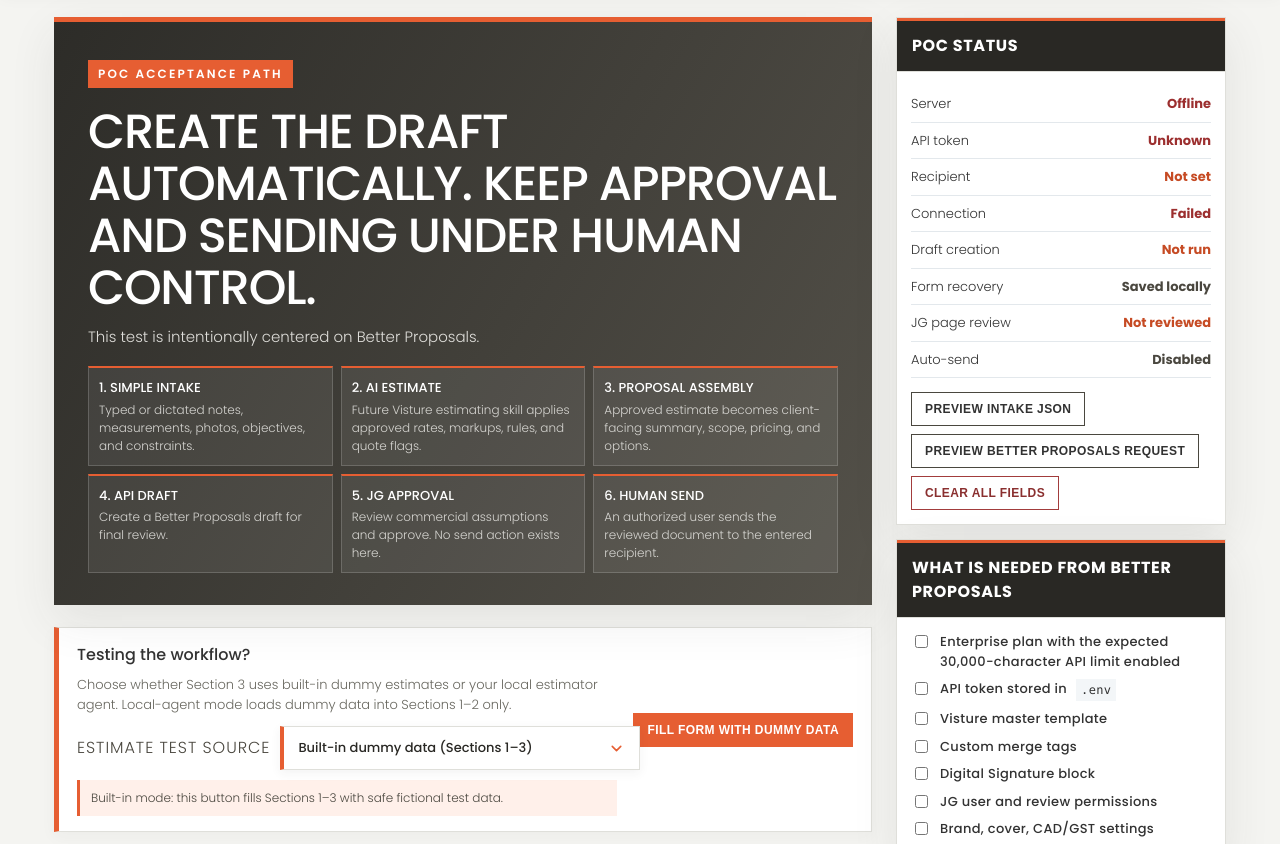
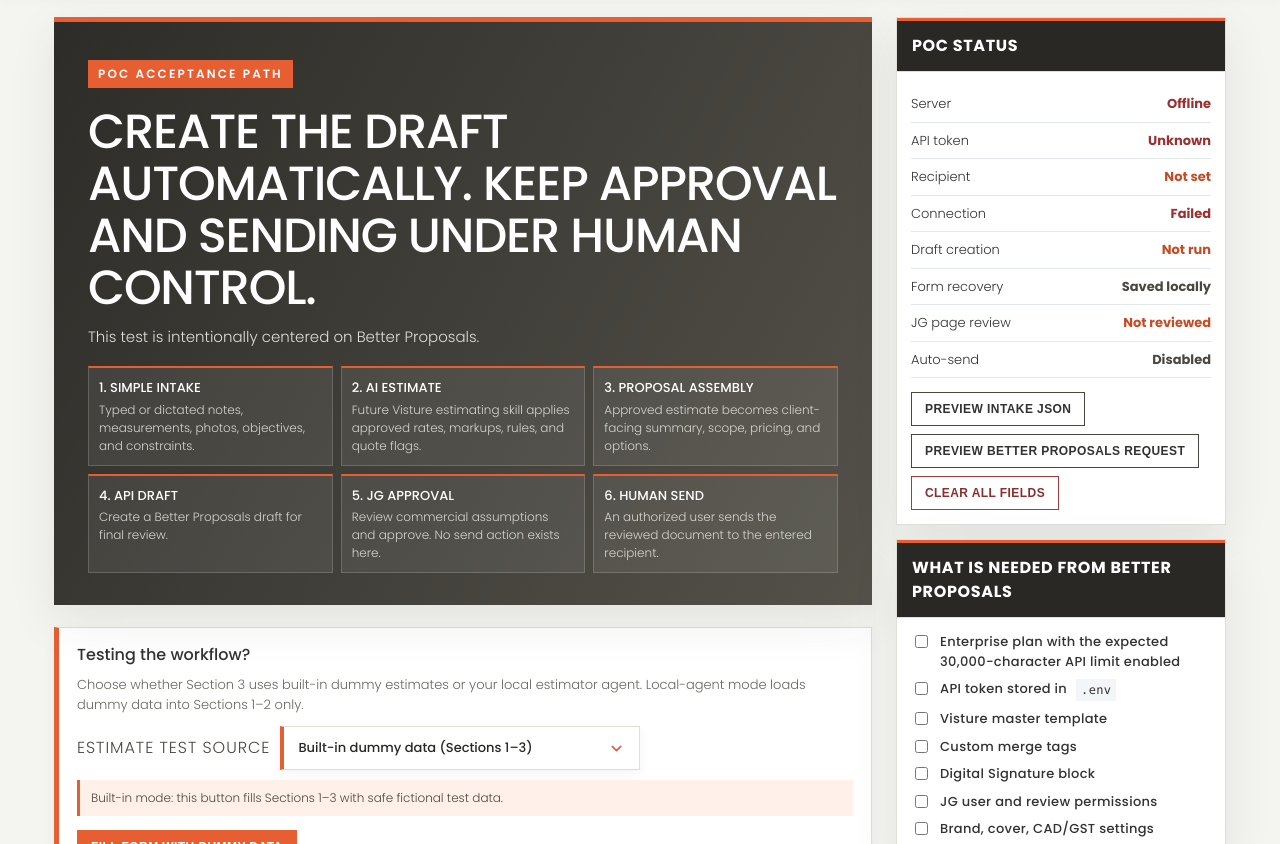
Before and after one commit to jem-visture/intake-form, a website: page public/index.html in a window 1280 px wide. Shown: the part 108-952 px from the top of the page. Drawn offline with Linux system fonts and the light colour scheme; no server answers.

Commit message:
Separate estimate source and dummy data controls

```diff
--- a/public/index.html
+++ b/public/index.html
@@ -333,10 +333,9 @@
     .actions { display: flex; flex-wrap: wrap; gap: 8px; margin-top: 14px; }
 
     .form-start-actions {
-      display: flex;
-      align-items: center;
-      justify-content: space-between;
-      gap: 16px;
+      display: grid;
+      grid-template-columns: minmax(0, 1fr);
+      gap: 14px;
       margin: 0 0 20px;
       padding: 15px 18px;
       background: #fff;
@@ -346,7 +345,7 @@
     }
 
     .form-start-actions p { margin: 0; color: var(--muted); font-size: 13px; }
-    .form-start-actions button { flex: 0 0 auto; }
+    .form-start-actions > #loadDemo { justify-self: start; }
     .test-source-control { display: flex; align-items: center; gap: 10px; margin-top: 12px; }
     .test-source-label { flex: 0 0 auto; color: var(--charcoal); text-transform: uppercase; letter-spacing: .06em; }
     .test-source-native { position: absolute; width: 1px; height: 1px; opacity: 0; pointer-events: none; }
@@ -420,7 +419,7 @@
     .local-agent-status { color: var(--muted); font-size: 12px; }
 
     @media (max-width: 620px) {
-      .form-start-actions { align-items: stretch; flex-direction: column; }
+      .form-start-actions > #loadDemo { width: 100%; }
       .test-source-control { align-items: stretch; flex-direction: column; }
       .test-source-dropdown { min-width: 0; width: 100%; }
       .section-head { align-items: flex-start; flex-wrap: wrap; }
```
